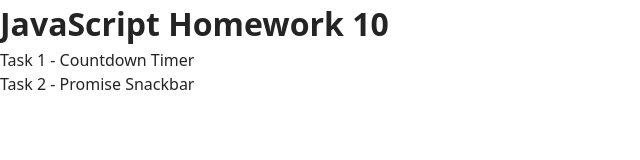
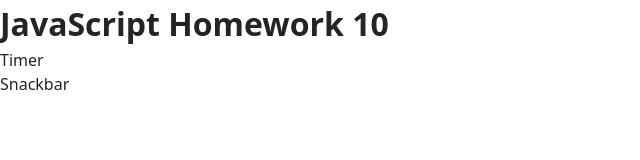
Before and after one commit to mariiakosheva01/goit-js-hw-10, a website: page src/index.html in a window 1280 px wide. Shown: the whole page, without its empty margins (0-640 px from the left). Drawn offline with Linux system fonts and the light colour scheme; files that its build step writes are made by us from their sources; files whose address does not match are found by name.

Commit message:
fix: restore vite plugins and move js folder inside src

```diff
--- a/package.json
+++ b/package.json
@@ -16,8 +16,10 @@
   },
   "author": "Alexander Repeta <alexander.repeta@gmail.com>",
   "license": "ISC",
-  "dependencies": {
+"dependencies": {
     "flatpickr": "^4.6.13",
-    "izitoast": "^1.4.0"
+    "izitoast": "^1.4.0",
+    "vite-plugin-full-reload": "^1.2.0",
+    "vite-plugin-html-inject": "^1.1.2"
   }
 }
--- a/src/index.html
+++ b/src/index.html
@@ -16,15 +16,9 @@
   <h1>JavaScript Homework 10</h1>
 
   <nav>
-    <ul class="menu">
-      <li class="menu-item">
-
-        <a href="./src/1-timer.html">Task 1 - Countdown Timer</a>
-      </li>
-      <li class="menu-item">
-
-        <a href="./src/2-snackbar.html">Task 2 - Promise Snackbar</a>
-      </li>
+    <ul>
+      <li><a href="./1-timer.html">Timer</a></li>
+      <li><a href="./2-snackbar.html">Snackbar</a></li>
     </ul>
   </nav>
 </body>
```
Also changed, not shown: 1 other file.
